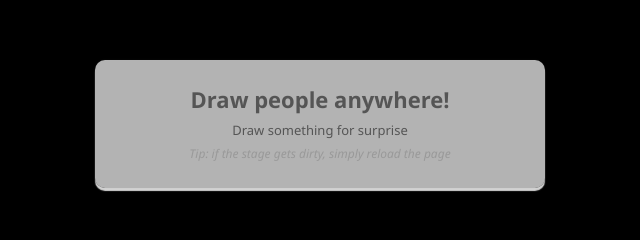
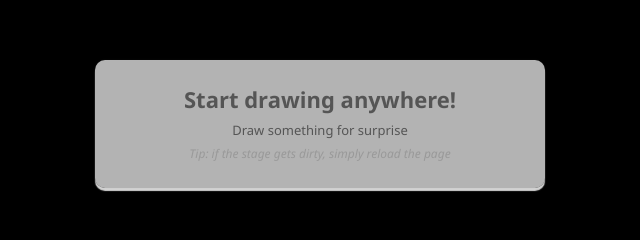
Before and after one commit to raven2nose/drawdoodle, a website: page index.html in a window 1280 px wide. Shown: the part 220-460 px from the top of the page, 320-960 px from the left. Drawn offline with nearby package versions, Linux system fonts and the light colour scheme; no server answers.

Commit message:
Update index.html

```diff
--- a/index.html
+++ b/index.html
@@ -22,7 +22,7 @@
 		</canvas>
 
 		<hgroup id="instructions">
-			<h1>Draw people anywhere!</h1>
+			<h1>Start drawing anywhere!</h1>
 			<h2>Draw something for surprise</h2>
 			<h3>Tip: if the stage gets dirty, simply reload the page</h3>
 		</hgroup>
```
